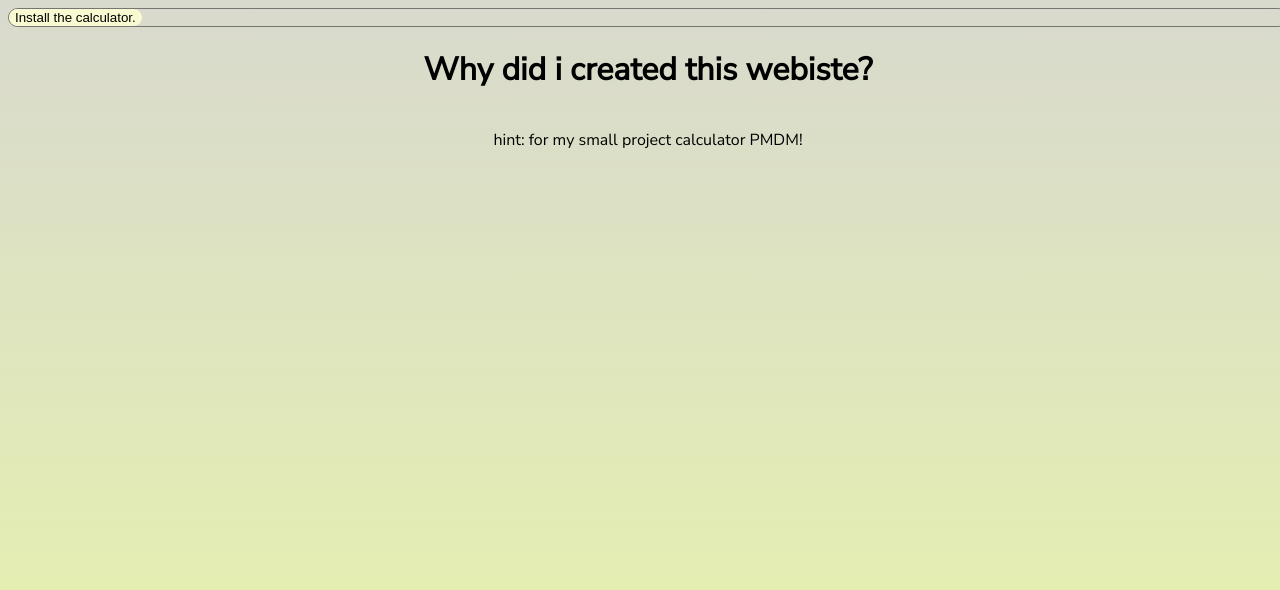
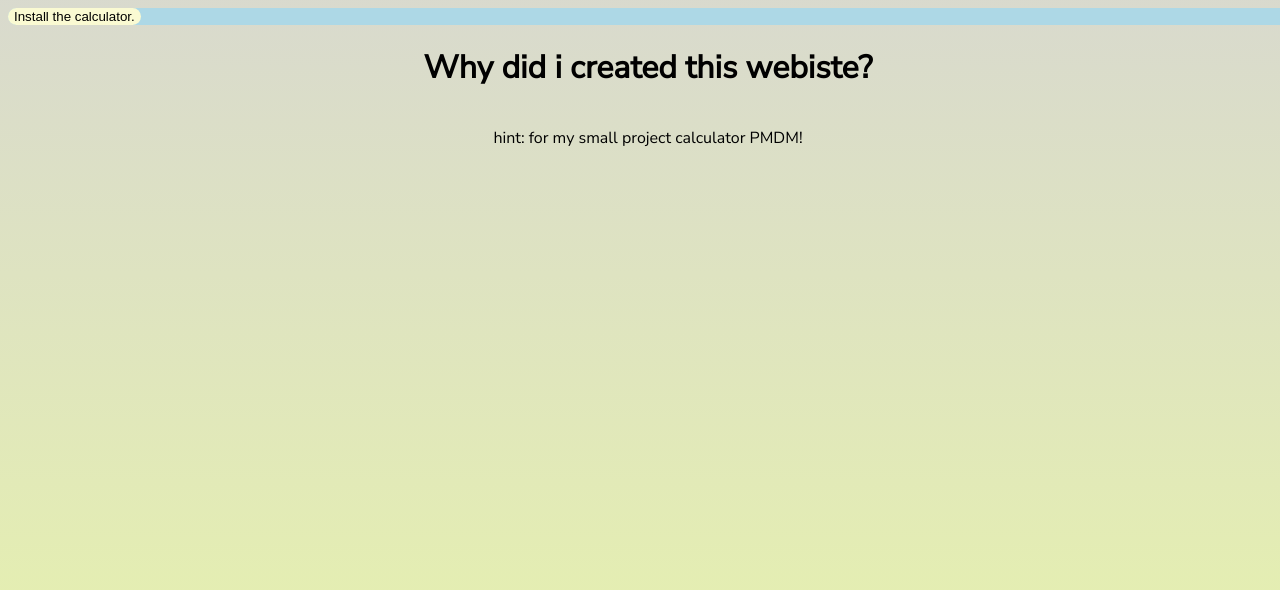
Before and after one commit to MarkPavlenko/PMDMcalc, a plain HTML site: page index.html in a window 1280 px wide. Drawn offline with Linux system fonts and the light colour scheme.

Commit message:
changing styles

```diff
--- a/style.css
+++ b/style.css
@@ -20,7 +20,7 @@ body{
     justify-content: space-between;
     background: inherit;
     border-radius: 15px;
-    border: 1px solid rgba(43, 43, 43, 0.568);
+    background: lightblue;
 }
 button{
     border-radius: 20px;
```
